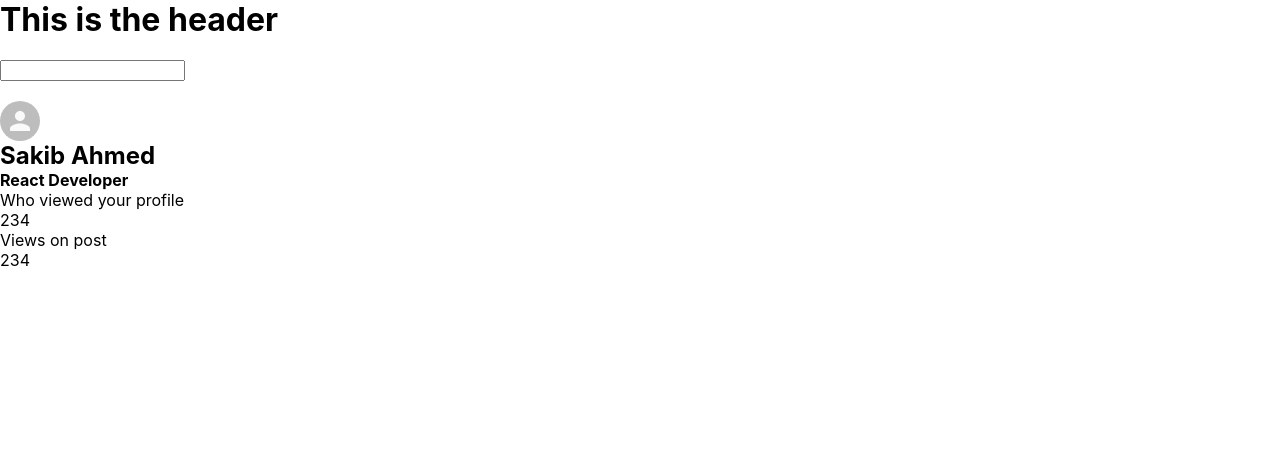
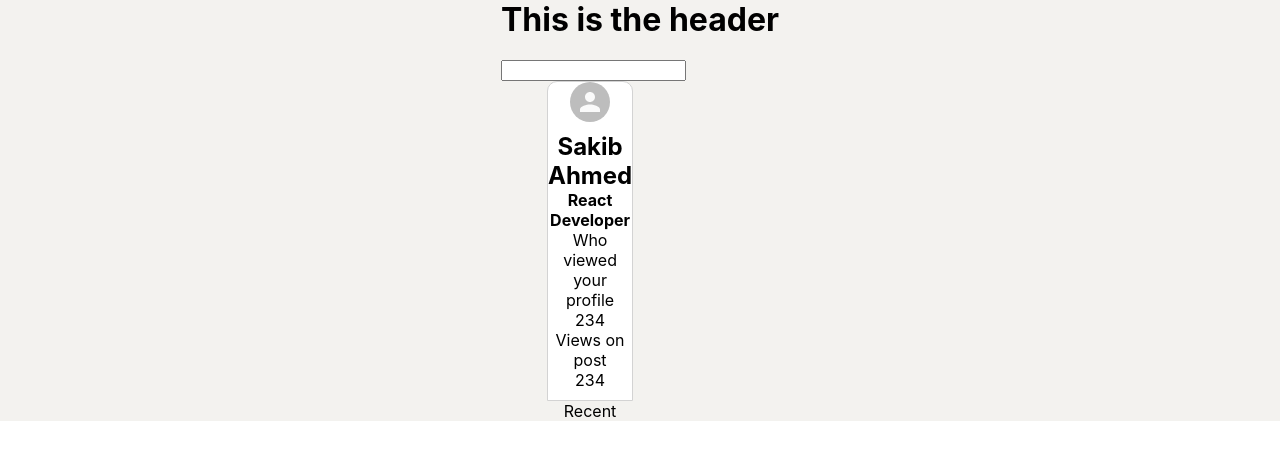
Before and after one commit to burkovskyivladyslav/work-hunter, a React (Create React App) app: page / in a window 1280 px wide. Shown: the top 460 px of the page. Built offline with nearby package versions, Linux system fonts and the light colour scheme.

Commit message:
some code added

```diff
--- a/src/App.css
+++ b/src/App.css
@@ -0,0 +1,9 @@
+.app{
+  background-color: #f3f2ef;
+  display: flex;
+  flex-direction: column;
+  align-items: center;
+}
+.app__body{
+  display: flex;
+}
--- a/src/App.js
+++ b/src/App.js
@@ -3,13 +3,17 @@ import './App.css';
 import Header from './Header';
 import Sidebar from './Sidebar';
 
+
 function App() {
   return (
     <div className="app">
       {/* Header */}
-      <Header>
-      </Header>
-      <Sidebar/>
+      <Header/>
+
+    <div className="app__body">
+         <Sidebar/>
+    </div>
+
       </div>
 
   )
--- /dev/null
+++ b/src/Sidebar.css
@@ -0,0 +1,22 @@
+.sidebar{
+    position:sticky;
+    top:88px;
+    border-radius: 10px;
+    flex:0.2;
+    text-align: center;
+    height: fit-content;
+
+}
+.sidebar__avatar{
+    margin-bottom: 10px;
+}
+.sidebar__top{
+    display: flex;
+    flex-direction: column;
+    align-items: center;
+    border: 1px solid lightgrey;
+    border-top-left-radius: 10px;
+    border-top-right-radius: 10px;
+    background-color: white;
+    padding-bottom: 10px;
+}
--- a/src/Sidebar.js
+++ b/src/Sidebar.js
@@ -1,11 +1,12 @@
-import React from 'react';
-import {Avatar} from "@material-ui/core"
+import React from "react";
+import { Avatar } from "@material-ui/core";
+import "./Sidebar.css"
 const Sidebar = () => {
   return (
     <div className="sidebar">
       <div className="sidebar__top">
         <img src="" alt="" />
-            <Avatar className="sidebar__avatar"/>
+        <Avatar className="sidebar__avatar" />
         <h2>Sakib Ahmed</h2>
         <h4>React Developer</h4>
         <div className="sidebar__stats">
@@ -17,12 +18,11 @@ const Sidebar = () => {
             <p>Views on post</p>
             <p className="sidebar__stateNumber">234</p>
           </div>
-
         </div>
-
-
       </div>
-
+      <div className="sidebar__bottom">
+      <p>Recent</p>
+          </div>
     </div>
   );
 };
```
Lines whose indentation alone changed are shown as unchanged.
